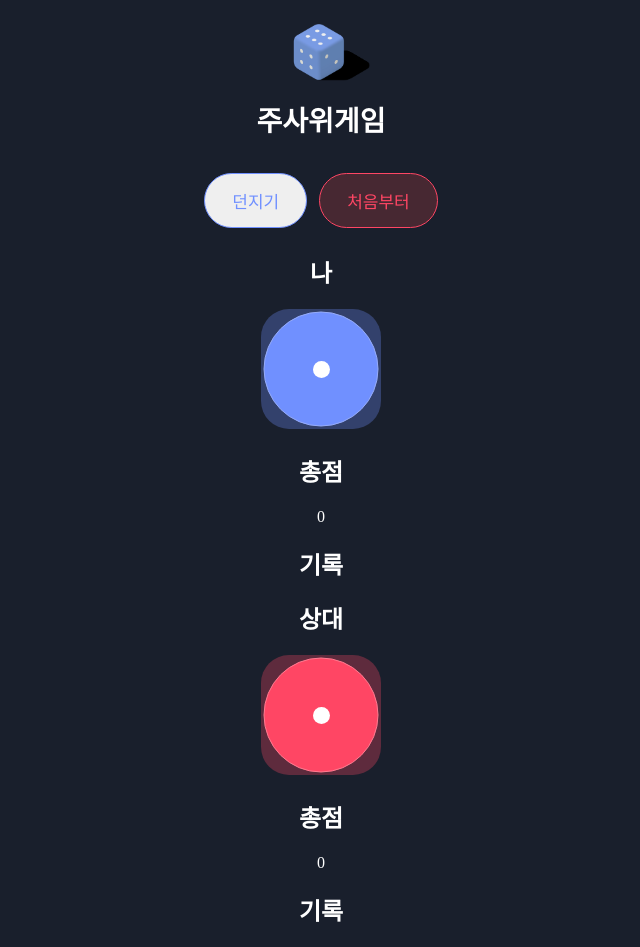
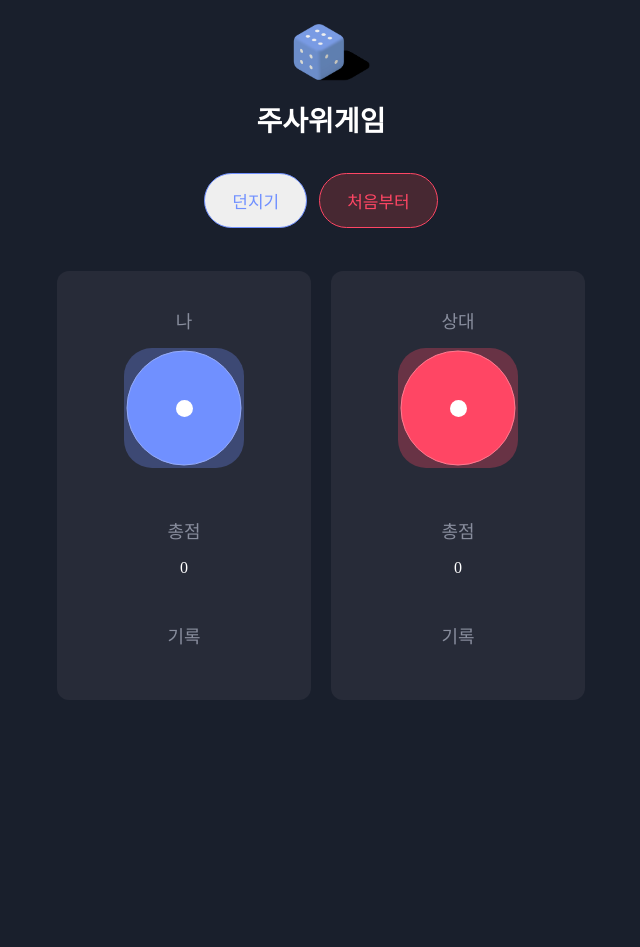
Before and after one commit to samon3869/codeit_react, a React (Vite) app: page / in a window 1280 px wide. Shown: the whole page, without its empty margins (319-959 px from the left). After the commit the page ends 800 px from the top, so only its background shows below. Built offline with nearby package versions, Linux system fonts and the light colour scheme.

Commit message:
board design

```diff
--- a/src/App.css
+++ b/src/App.css
@@ -17,3 +17,12 @@
     margin: 10px auto 28px;
     font-size: 28px;
 }
+
+.App .App-boards {
+  margin-top: 27px;
+}
+
+.App .App-board {
+  width: 30%;
+  margin: 10px;
+}
--- a/src/App.jsx
+++ b/src/App.jsx
@@ -35,9 +35,9 @@ function App() {
                     <Button className="App-button" color='blue' onClick={handleRollClick}>던지기</Button>
                     <Button className="App-button" color='red' onClick={handleResetClick}>처음부터</Button>
                 </div>
-                <div>
-                    <ScoreBoard name="나" color="blue" gameHistory={gameHistory} />
-                    <ScoreBoard name="상대" color="red" gameHistory={otherGameHistory} />
+                <div className="App-boards">
+                    <ScoreBoard className="App-board" name="나" color="blue" gameHistory={gameHistory} />
+                    <ScoreBoard className="App-board" name="상대" color="red" gameHistory={otherGameHistory} />
                 </div>
             </div>
         </div>
--- /dev/null
+++ b/src/ScoreBoard.css
@@ -0,0 +1,20 @@
+.Board {
+  display: inline-block;
+  padding: 35px 30px;
+  border: 1px solid transparent;
+  border-radius: 12px;
+  font-size: 16px;
+  text-align: center;
+  background-color: #272b38;
+}
+
+.Board .Board-heading:first-child {
+  margin-top: 0;
+}
+
+.Board .Board-heading {
+  margin: 45px auto 15px;
+  color: #888d9d;
+  font-weight: 400;
+  font-size: 18px;
+}
--- a/src/ScoreBoard.jsx
+++ b/src/ScoreBoard.jsx
@@ -1,15 +1,17 @@
 import Dice from './Dice';
+import './ScoreBoard.css';
 
-function ScoreBoard({ name, color, gameHistory }) {
+function ScoreBoard({ name, color, gameHistory, className='' }) {
     const num = gameHistory.length > 0 ? gameHistory[gameHistory.length - 1] : 1;
     const sum = gameHistory.reduce((acc, cur) => acc + cur, 0);
+    const classNames = `Board ${className}`;
     return (
-        <div>
-            <h2>{name}</h2>
+        <div className={classNames}>
+            <h2 className="Board-heading">{name}</h2>
             <Dice color={color} num={num} />
-            <h2>총점</h2>
+            <h2 className="Board-heading">총점</h2>
             <p>{sum}</p>
-            <h2>기록</h2>
+            <h2 className="Board-heading">기록</h2>
             <p>{gameHistory.join(', ')}</p>
         </div>
     );
```
